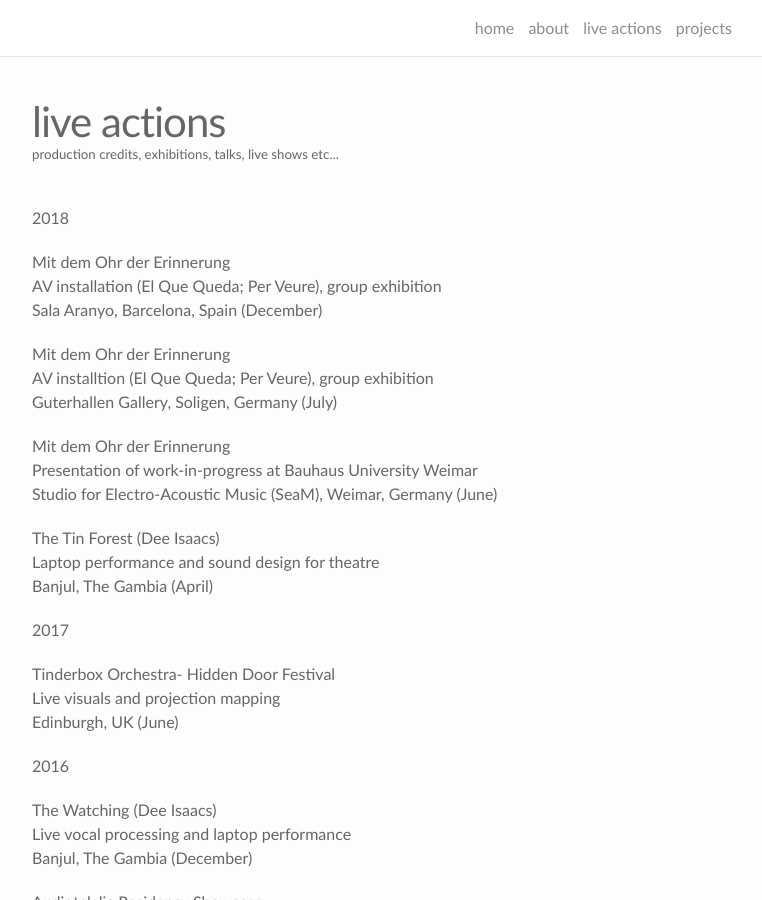
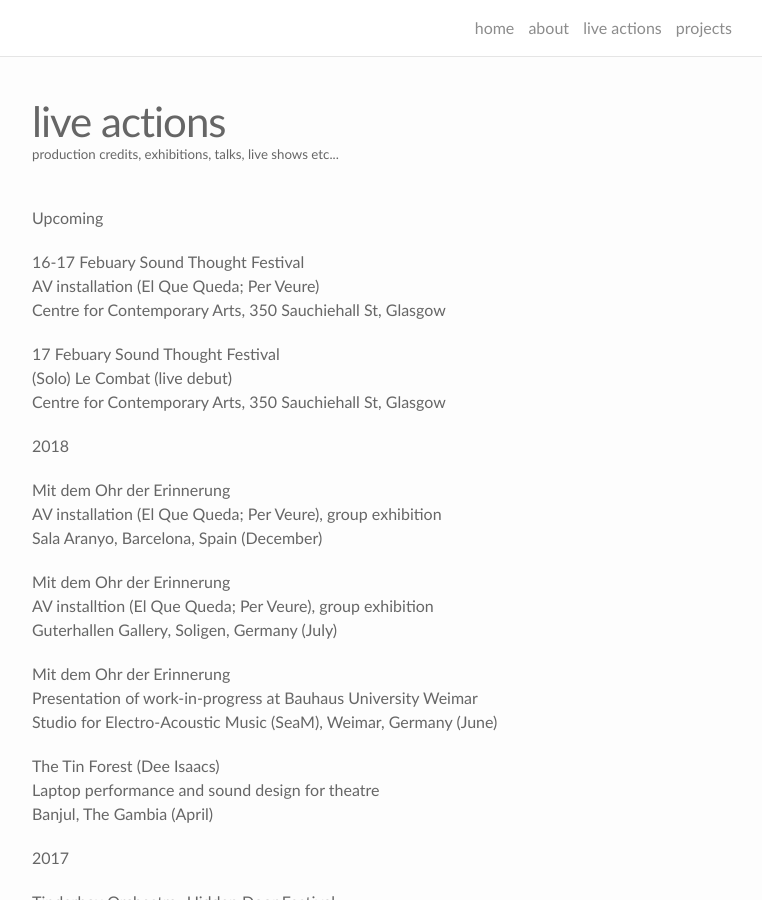
Before and after one commit to martindisley/martindisley.github.io, a Jekyll site: the page built from poetry.md, in a window 1280 px wide and 900 px high. Shown: the whole window, without its empty margins (258-1020 px from the left). Built offline with Jekyll 4.4.1, drawn with Linux system fonts in a browser that asks for light colours; nearby versions of some CDN libraries.

Commit message:
sound thought 03

```diff
--- a/_portfolio/3_elquequeda.markdown
+++ b/_portfolio/3_elquequeda.markdown
@@ -22,11 +22,11 @@
 7:02 min, HD video, 2018.
 * Full video upon request *
 
-Exhibited as part of the Mit dem Ohr in der Erinnerung project at
+Exhibited as part of the Mit dem Ohr in der Erinnerung project
 The Güterhallen, Alexander-Coppel-Strasse 42 42651 Solingen, Germany
 22 July - 12 August 2018
 https://www.gueterhallen.de/
-&
+
 Sala Aranyo, Roc Boronat, 138, 08018 Barcelona
 4 December 2018
 
--- a/poetry.md
+++ b/poetry.md
@@ -4,6 +4,19 @@
 title: live actions
 description: production credits, exhibitions, talks, live shows etc...
 ---
+
+Upcoming
+
+16-17 Febuary
+Sound Thought Festival<br/>
+AV installation (El Que Queda; Per Veure)<br/>
+Centre for Contemporary Arts, 350 Sauchiehall St, Glasgow
+
+17 Febuary
+Sound Thought Festival<br/>
+(Solo) Le Combat (live debut)<br/>
+Centre for Contemporary Arts, 350 Sauchiehall St, Glasgow
+
 
 2018
 
```
